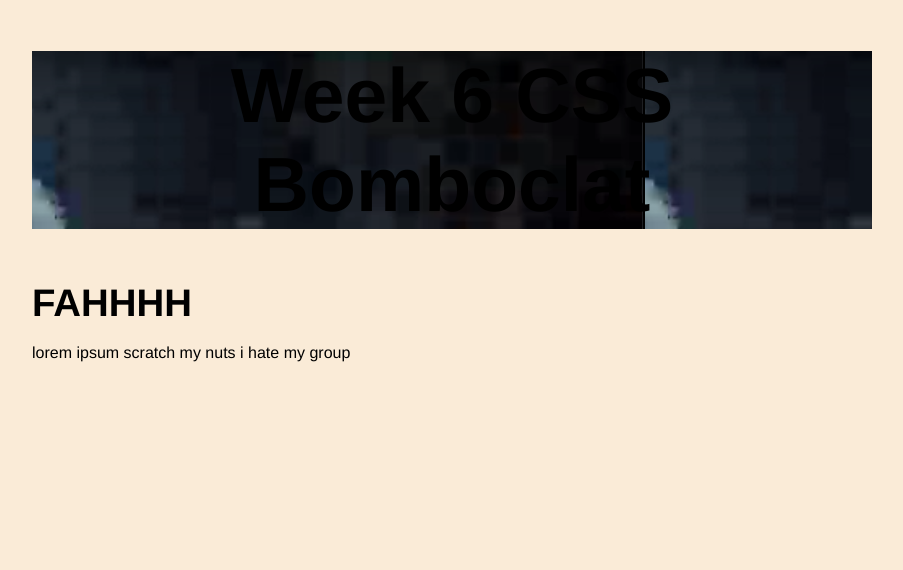
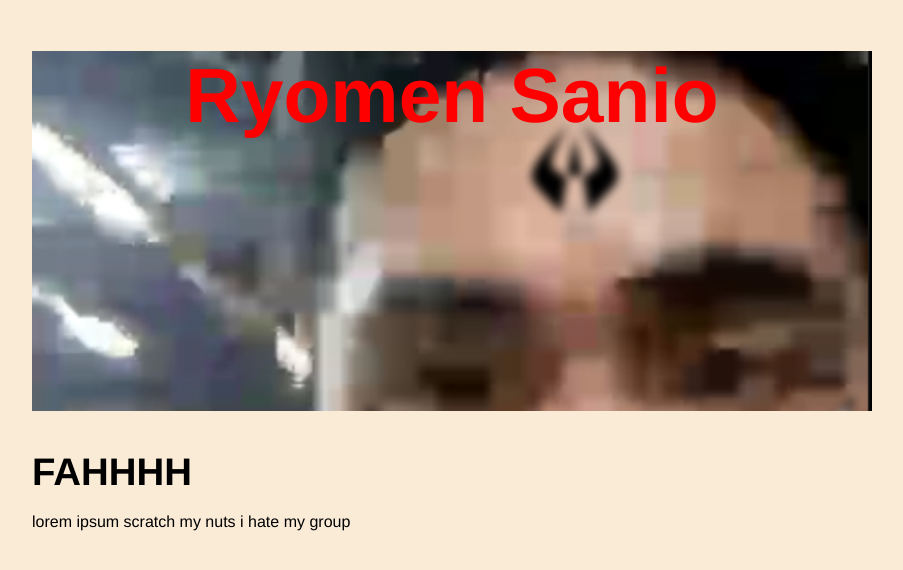
Before and after one commit to Inflique/web1-week6, a plain HTML site: page index.html in a window 1280 px wide. Shown: the whole page, without its empty margins (188-1091 px from the left). Drawn offline with Linux system fonts and the light colour scheme.

Commit message:
header image

```diff
--- a/index.html
+++ b/index.html
@@ -9,7 +9,7 @@
 <body>
     <div class="container">
     <header>
-        <h1>Week 6 CSS Bomboclat</h1>
+        <h1>Ryomen Sanio</h1>
     </header>
     <main>
         <article>
--- a/styles/styles.css
+++ b/styles/styles.css
@@ -13,10 +13,16 @@ body{
 }
 
 header{
+    color: red;
+    height: 360px;
     font-size: 2.4em;
     text-align: center;
     margin-bottom: 1em;
+
     background-image: url(images/image-32.png);
+    background-repeat: no-repeat;
+    background-size: cover;
+    background-position: center 45%;
 }
 
 h2{
```
